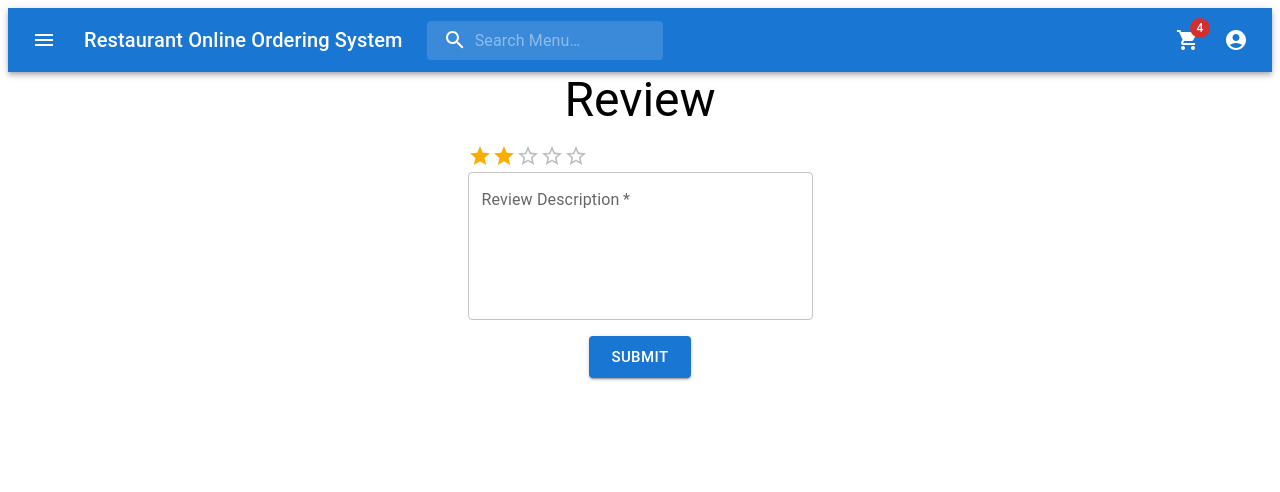
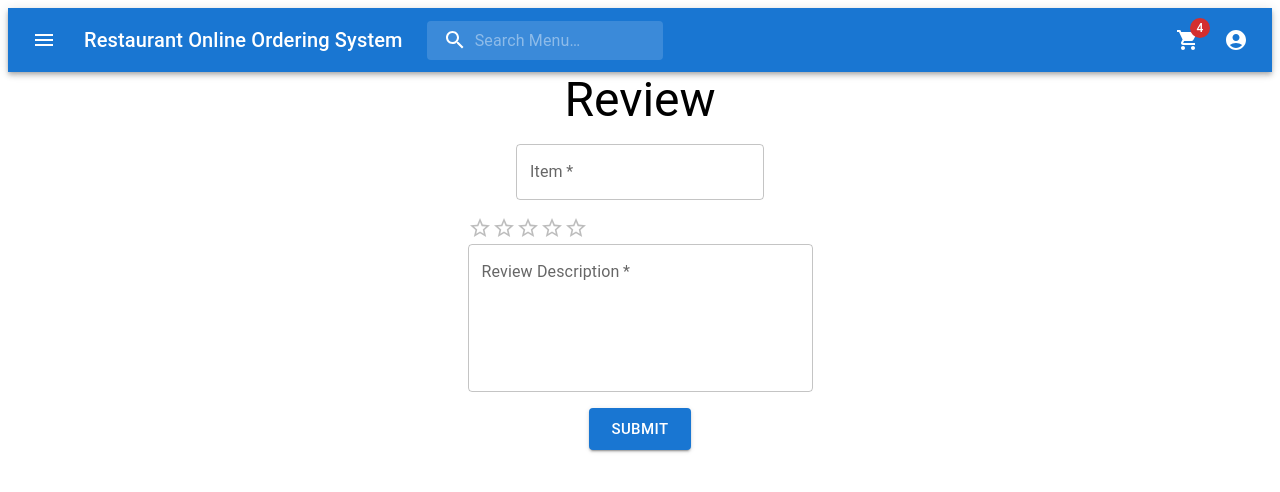
Before and after one commit to vuongchris/Restaurant-Online-Ordering-System, a React (Create React App) app: page /review in a window 1280 px wide. Shown: the top 492 px of the page. Built offline with nearby package versions, Linux system fonts and the light colour scheme; no server answers.

Commit message:
CRD for Review

```diff
--- a/src/controllers/review/ReviewController.jsx
+++ b/src/controllers/review/ReviewController.jsx
@@ -1,33 +1,10 @@
-import React, { useRef } from 'react';
-import {
-  collection, addDoc,
-} from 'firebase/firestore';
+import React from 'react';
 import ReviewView from '../../views/review/ReviewView';
 import ReviewHistoryView from '../../views/review/ReviewHistoryView';
-import { db } from '../../firebase';
 
 function ReviewController({ view }) {
-  const ratingRef = useRef();
-  const descriptionRef = useRef();
-
-  const handleReviewSubmit = async (e) => {
-    e.preventDefault();
-    try {
-      await addDoc(collection(db, 'review'), {
-        rating: ratingRef.current.value,
-        description: descriptionRef.current.value,
-      });
-    } catch (ex) {
-      // eslint-disable-next-line no-console
-      console.log(ex);
-    }
-  };
-
   const reviewViews = {
-    review: <ReviewView
-      descriptionRef={descriptionRef}
-      handleReviewSubmit={handleReviewSubmit}
-    />,
+    review: <ReviewView />,
     reviewHistory: <ReviewHistoryView />,
   };
   return reviewViews[view];
--- a/src/views/order/OrderHistoryView.jsx
+++ b/src/views/order/OrderHistoryView.jsx
@@ -106,8 +106,8 @@ EnhancedTableHead.propTypes = {
 };
 
 function OrderHistoryView() {
-  const [order, setOrder] = React.useState('desc');
-  const [orderBy, setOrderBy] = React.useState('order');
+  const [order, setOrder] = useState('desc');
+  const [orderBy, setOrderBy] = useState('order');
 
   const orderCollectionRef = collection(db, 'order');
   const [orders, setOrders] = useState([]);
--- a/src/views/review/ReviewHistoryView.jsx
+++ b/src/views/review/ReviewHistoryView.jsx
@@ -1,3 +1,5 @@
+/* eslint no-console: ["error", { allow: ["warn", "error", "log"] }] */
+/* eslint-disable no-shadow */
 /* eslint-disable no-unused-vars */
 import React, { useRef, useEffect, useState } from 'react';
 import { Link } from 'react-router-dom';
@@ -13,10 +15,13 @@ import TableSortLabel from '@mui/material/TableSortLabel';
 import Typography from '@mui/material/Typography';
 import Paper from '@mui/material/Paper';
 import Grid from '@mui/material/Grid';
+import Button from '@mui/material/Button';
+import DeleteIcon from '@mui/icons-material/Delete';
 import { visuallyHidden } from '@mui/utils';
 import {
-  collection, addDoc, getDocs, query,
+  collection, addDoc, getDocs, query, doc, deleteDoc,
 } from 'firebase/firestore';
+import { deleteUser } from 'firebase/auth';
 import { db } from '../../firebase';
 
 function descendingComparator(a, b, orderBy) {
@@ -43,16 +48,16 @@ const headCells = [
     label: 'Item',
   },
   {
-    id: 'date',
-    numeric: false,
-    disablePadding: false,
-    label: 'Date',
-  },
-  {
     id: 'rating',
     numeric: false,
     disablePadding: false,
     label: 'Rating',
+  },
+  {
+    id: 'description',
+    numeric: false,
+    disablePadding: false,
+    label: 'Description',
   },
 ];
 
@@ -112,11 +117,23 @@ function ReviewHistoryView() {
     getReviews();
   }, []);
 
-  const handleRequestSort = (event, property) => {
+  const handleRequestSort = (property) => {
     const isAsc = orderBy === property && order === 'asc';
     setOrder(isAsc ? 'desc' : 'asc');
     setOrderBy(property);
   };
+
+  const deleteReview = async (id) => {
+    try {
+      const reviewDoc = doc(db, 'review', id);
+      await deleteDoc(reviewDoc);
+      console.log('Document deleted!');
+    } catch (e) {
+      console.error('Error deleting document: ', e);
+    }
+    window.location.reload();
+  };
+
   return (
     <div>
       <Grid
@@ -146,10 +163,13 @@ function ReviewHistoryView() {
                         {row.item}
                       </TableCell>
                       <TableCell>
-                        {row.date}
+                        {row.rating}
                       </TableCell>
                       <TableCell>
-                        {row.rating}
+                        {row.description}
+                      </TableCell>
+                      <TableCell>
+                        <Button onClick={() => { deleteReview(row.id); }}><DeleteIcon /></Button>
                       </TableCell>
                     </TableRow>
                   ))}
--- a/src/views/review/ReviewView.jsx
+++ b/src/views/review/ReviewView.jsx
@@ -1,16 +1,36 @@
+/* eslint no-console: ["error", { allow: ["warn", "error", "log"] }] */
 /* eslint-disable react/prop-types */
-import React from 'react';
+import React, { useState } from 'react';
 import Typography from '@mui/material/Typography';
 import Grid from '@mui/material/Grid';
 import TextField from '@mui/material/TextField';
 import Rating from '@mui/material/Rating';
 import Button from '@mui/material/Button';
+import { addDoc, collection } from 'firebase/firestore';
+import { db } from '../../firebase';
 
-function ReviewView({ descriptionRef, handleReviewSubmit }) {
-  const [value, setValue] = React.useState(2);
+function ReviewView() {
+  const [newRating, setRating] = useState(0);
+  const [newDescription, setDescription] = useState('');
+  const [newItem, setItem] = useState('');
+
+  const reviewCollectionRef = collection(db, 'review');
+
+  const handleReviewSubmit = async () => {
+    try {
+      await addDoc(reviewCollectionRef, {
+        item: newItem,
+        rating: newRating,
+        description: newDescription,
+      });
+      console.log('Document created!');
+    } catch (e) {
+      console.error('Error adding document: ', e);
+    }
+  };
+
   return (
     <div>
-      <form onSubmit={handleReviewSubmit}>
       <Grid
         container
         direction="column"
@@ -22,11 +42,19 @@ function ReviewView({ descriptionRef, handleReviewSubmit }) {
           <Typography variant="h3">Review</Typography>
         </Grid>
         <Grid item>
+          <TextField
+            label="Item"
+            required
+            onChange={(event) => {
+              setItem(event.target.value);
+            }}
+          />
+        </Grid>
+        <Grid item>
           <Rating
-              value={value}
             precision={0.5}
-              onChange={(event, newValue) => {
-                setValue(newValue);
+            onChange={(event) => {
+              setRating(event.target.value);
             }}
           />
           <TextField
@@ -36,20 +64,21 @@ function ReviewView({ descriptionRef, handleReviewSubmit }) {
             multiline
             rows={5}
             maxRows={20}
-              inputRef={descriptionRef}
+            onChange={(event) => {
+              setDescription(event.target.value);
+            }}
           />
         </Grid>
         <Grid item>
           <Button
-              type="submit"
             variant="contained"
             size="large"
+            onClick={handleReviewSubmit}
           >
             Submit
           </Button>
         </Grid>
       </Grid>
-      </form>
     </div>
   );
 }
```
Lines whose indentation alone changed are shown as unchanged.
